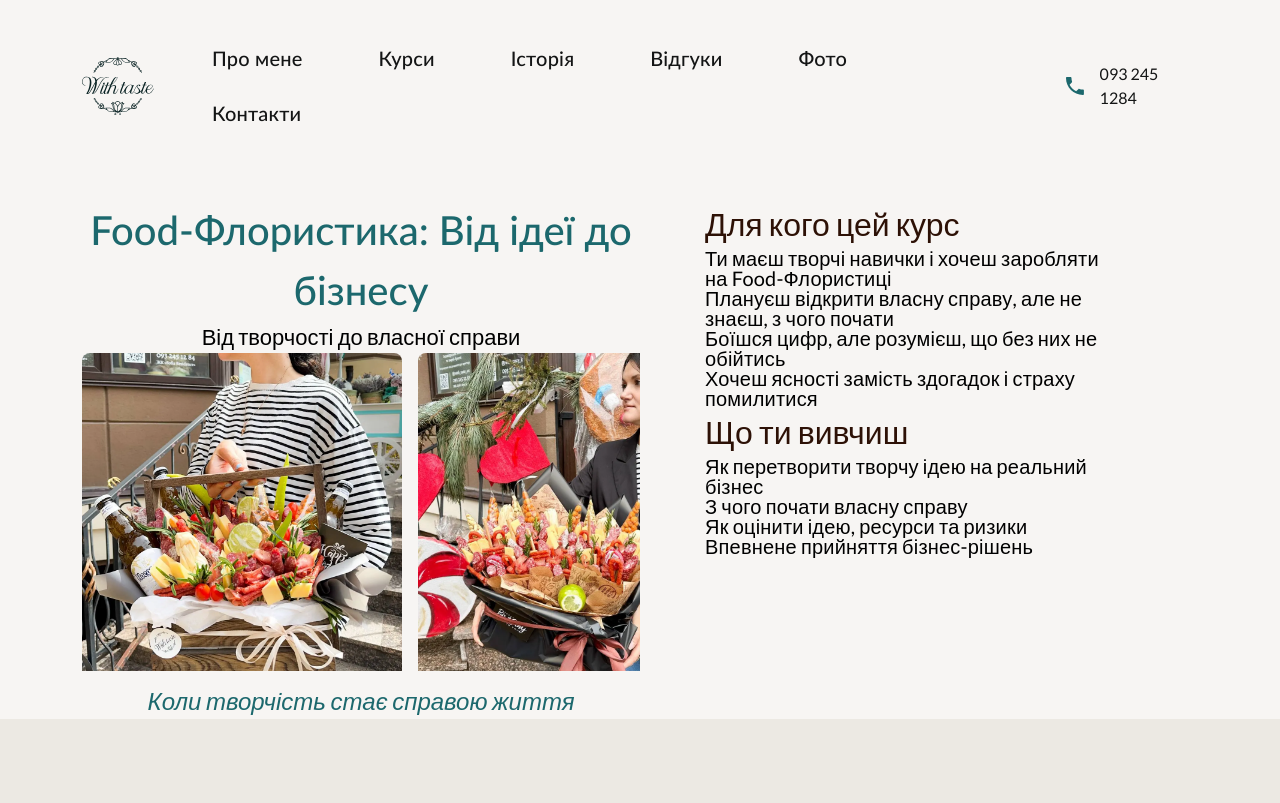
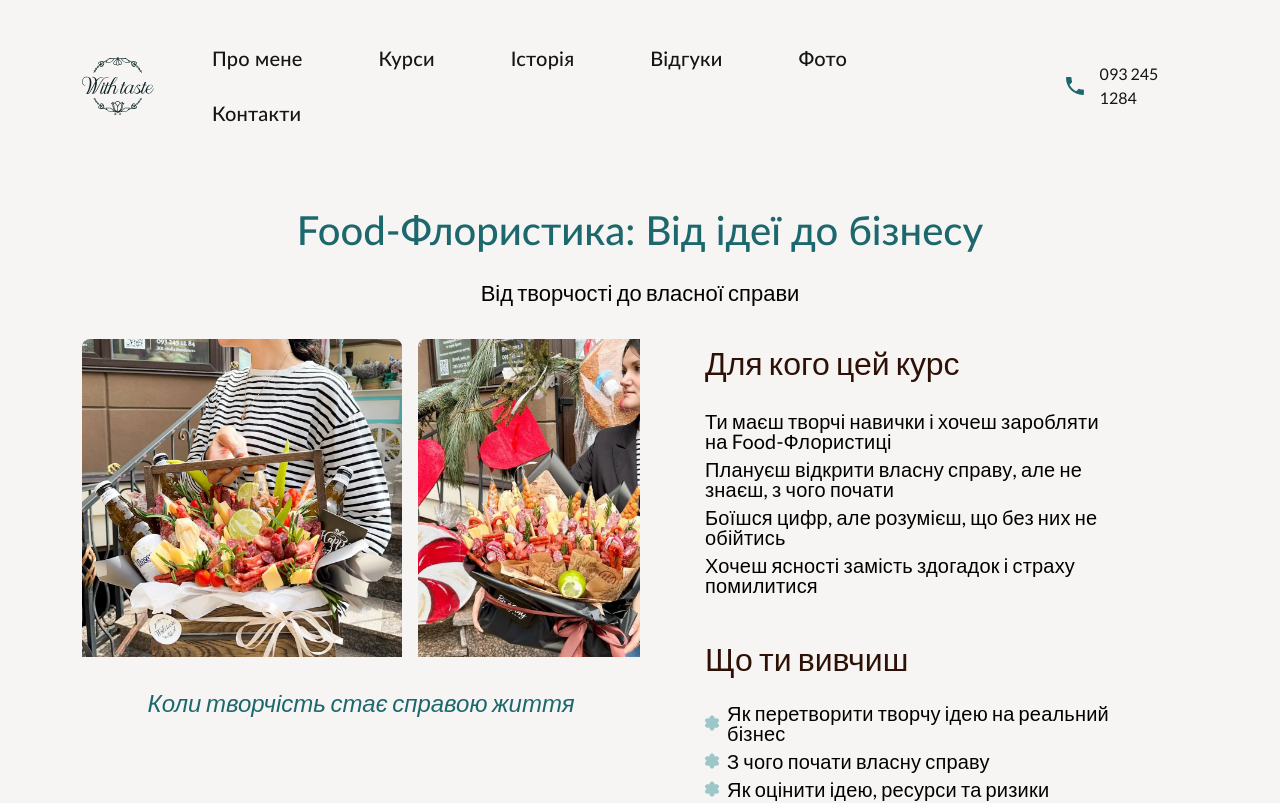
Before and after one commit to 7flowsstudio/floristics_agency, a Next.js app: page /courses/big-course in a window 1280 px wide. Shown: the top 803 px of the page. Built offline with nearby package versions, Linux system fonts and the light colour scheme.

Commit message:
big-course-styles

```diff
--- a/src/components/Pages/BigCoursePage/BigCoursePage.tsx
+++ b/src/components/Pages/BigCoursePage/BigCoursePage.tsx
@@ -18,14 +18,14 @@ const BigCoursePage = () => {
   }));
   return (
     <Container className="pt-[100px] md:pt-[200px]">
+      <h2 className="text-[#1C686D] text-[24px] font-medium pb-[8px] md:pb-[16px] md:text-[40px] text-center">
+        Food-Флористика: Від ідеї до бізнесу
+      </h2>
+      <p className="text-[18px] pb-[24px] md:pb-[30px] md:text-[22px] text-center">
+        Від творчості до власної справи
+      </p>
       <div className="flex flex-col md:flex-row gap-[65px]">
         <div className="md:w-1/2">
-          <h2 className="text-[#1C686D] text-[24px] font-medium md:text-[40px] text-center">
-            Food-Флористика: Від ідеї до бізнесу
-          </h2>
-          <p className="text-[24px] md:text-[22px] text-center">
-            Від творчості до власної справи
-          </p>
           <div className="">
             <Slider<BigCourseSliderItem>
               items={items}
@@ -53,16 +53,16 @@ const BigCoursePage = () => {
               )}
             />
           </div>
-          <p className="text-center text-[#1C686D] text-[18px] md:text-[24px] italic">
+          <p className="text-center text-[#1C686D] text-[18px] md:text-[24px] italic pt-[32px] pb-[60px] md:pt-[16px] md:pb-[0px]">
             Коли творчість стає справою життя
           </p>
         </div>
-        <div className="md:w-1/2">
+        <div className="md:w-1/2 flex flex-col items-center md:justify-end md:items-start">
           <div className="max-w-[412px]">
-            <h3 className="text-[#2D1106] text-[20px] md:text-[32px] text-center md:text-left">
+            <h3 className="text-[#2D1106] text-[20px] pb-[24px] md:text-[32px] text-center md:text-left">
               Для кого цей курс
             </h3>
-            <ul className="list-none flex flex-col justify-center">
+            <ul className="list-none flex flex-col justify-center gap-[8px]">
               <li>
                 <Text>
                   Ти маєш творчі навички і хочеш заробляти на Food-Флористиці
@@ -81,15 +81,51 @@ const BigCoursePage = () => {
               </li>
             </ul>
           </div>
-          <div className="max-w-[412px]">
-            <h3 className="text-[#2D1106] text-[20px] md:text-[32px] text-center md:text-left">
+          <div className="max-w-[412px] pt-[60px] md:pt-[40px]">
+            <h3 className="text-[#2D1106] text-[20px] pb-[20px] md:text-[32px] text-center md:text-left">
               Що ти вивчиш
             </h3>
-            <ul className="list-none flex flex-col justify-center">
-              <Text>Як перетворити творчу ідею на реальний бізнес</Text>
-              <Text>З чого почати власну справу</Text>
-              <Text>Як оцінити ідею, ресурси та ризики</Text>
-              <Text>Впевнене прийняття бізнес-рішень</Text>
+            <ul className="list-none flex flex-col justify-center gap-[8px]">
+              <li className="flex gap-[8px]">
+                <Image
+                  src="/flower.svg"
+                  alt=""
+                  width={14}
+                  height={15}
+                  unoptimized
+                />
+                <Text>Як перетворити творчу ідею на реальний бізнес</Text>
+              </li>
+              <li className="flex gap-[8px]">
+                <Image
+                  src="/flower.svg"
+                  alt=""
+                  width={14}
+                  height={15}
+                  unoptimized
+                />
+                <Text>З чого почати власну справу</Text>
+              </li>
+              <li className="flex gap-[8px]">
+                <Image
+                  src="/flower.svg"
+                  alt=""
+                  width={14}
+                  height={15}
+                  unoptimized
+                />
+                <Text>Як оцінити ідею, ресурси та ризики</Text>
+              </li>
+              <li className="flex gap-[8px]">
+                <Image
+                  src="/flower.svg"
+                  alt=""
+                  width={14}
+                  height={15}
+                  unoptimized
+                />
+                <Text>Впевнене прийняття бізнес-рішень</Text>
+              </li>
             </ul>
           </div>
         </div>
```
Also changed, not shown: public/flower.svg (added).
